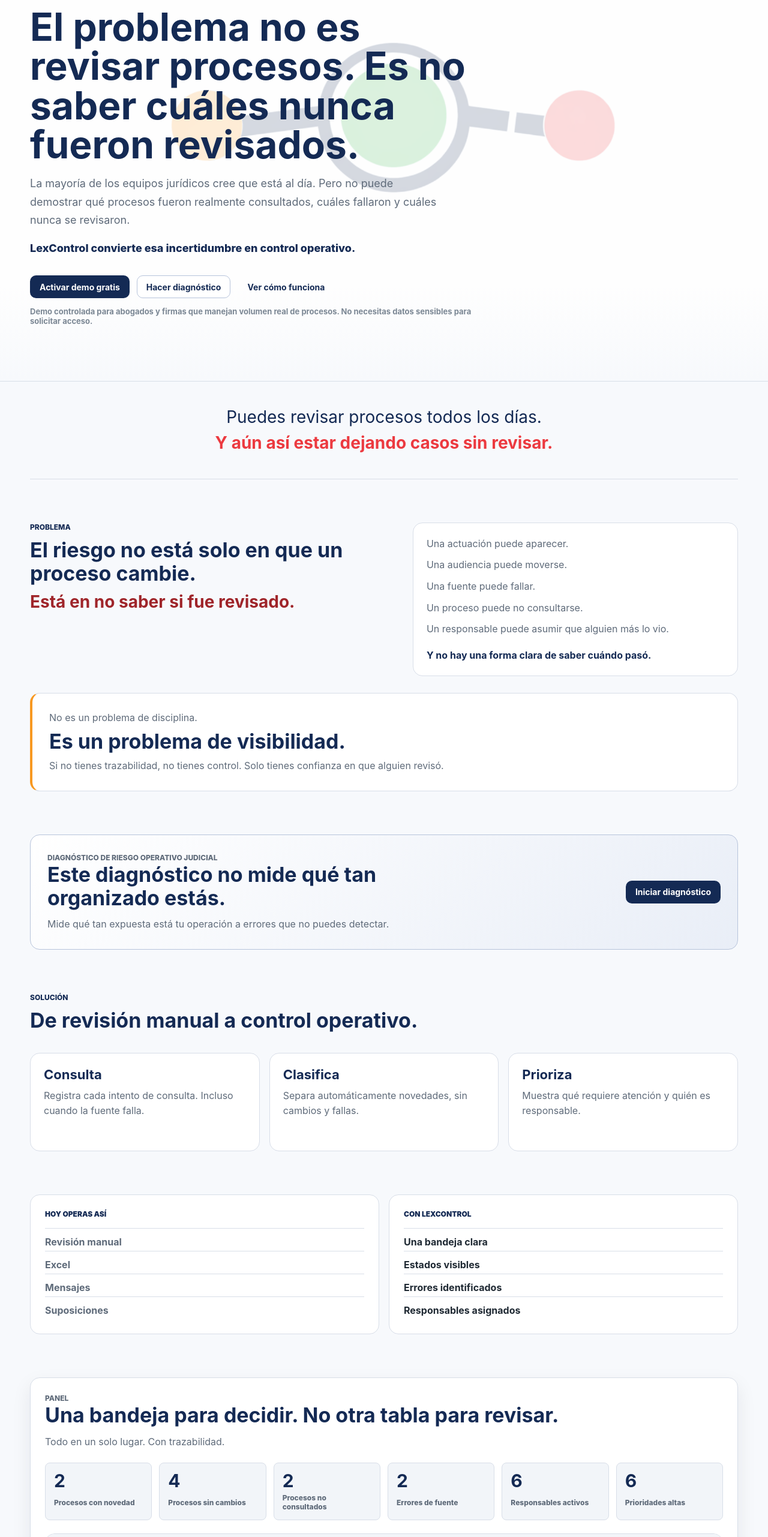
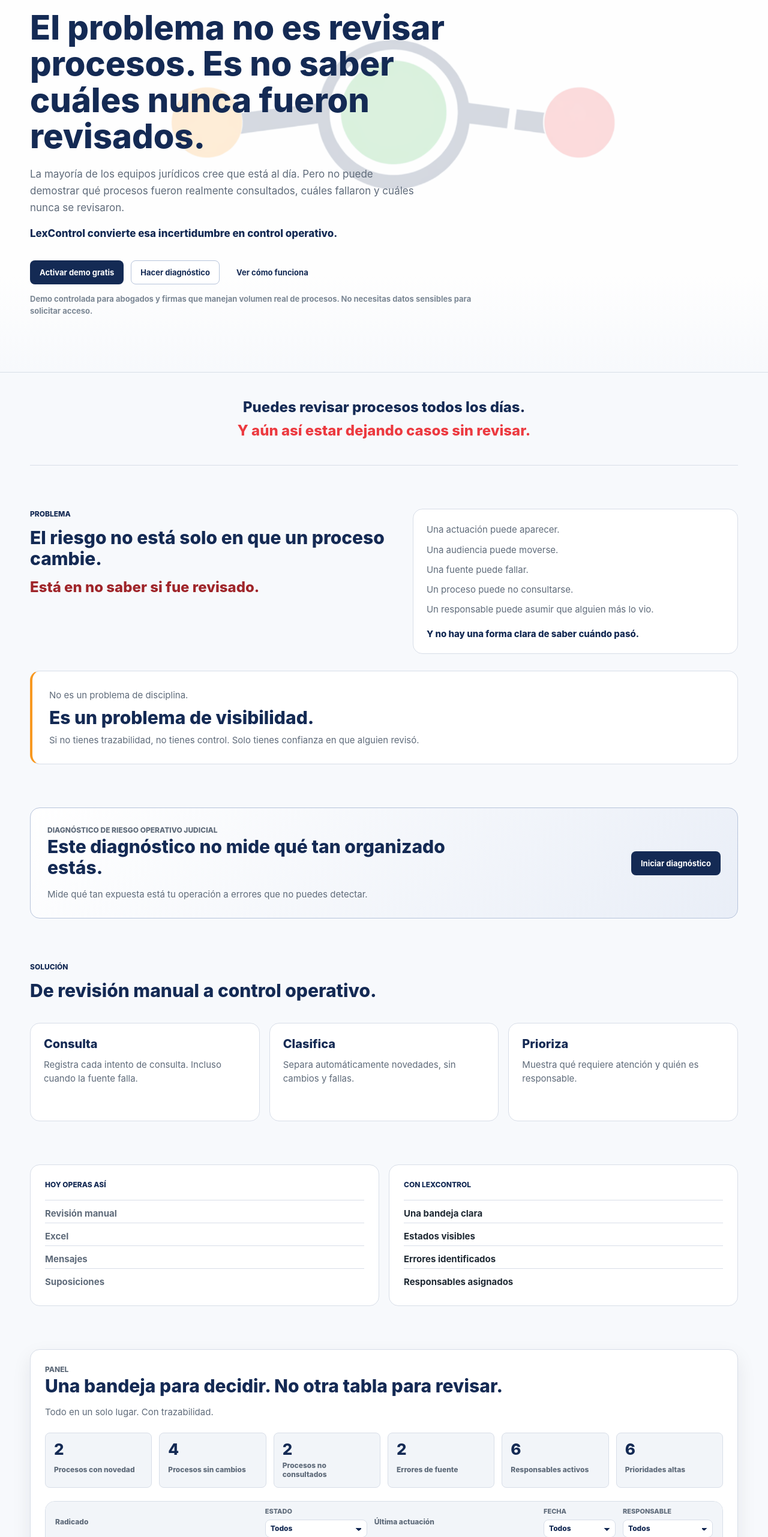
Before and after one commit to villalbajuan-maker/legal-tech, a React (Vite) app in the folder apps/web/: page / in a window 1280 px wide. Shown: the part 238-2800 px from the top of the page at 60% size. Built offline with nearby package versions, Linux system fonts and the light colour scheme.

Commit message:
Refine landing typography system

```diff
--- a/apps/web/src/styles.css
+++ b/apps/web/src/styles.css
@@ -32,6 +32,17 @@
   --border: #d8dee8;
   --surface: #ffffff;
   --surface-subtle: #f2f5f9;
+  --font-display: 56px;
+  --font-title: 30px;
+  --font-subtitle: 22px;
+  --font-lead: 17px;
+  --font-body: 15px;
+  --font-small: 13px;
+  --font-micro: 12px;
+  --line-tight: 1.08;
+  --line-title: 1.18;
+  --line-body: 1.55;
+  --line-data: 1.35;
 }
 
 * {
@@ -46,6 +57,9 @@
   margin: 0;
   min-width: 320px;
   min-height: 100vh;
+  color: var(--text);
+  font-size: var(--font-body);
+  line-height: var(--line-body);
 }
 
 button,
@@ -103,10 +117,10 @@
 .nav a,
 .navCta {
   min-height: 36px;
-  border-radius: 10px;
+  border-radius: 8px;
   padding: 8px 12px;
   color: var(--muted);
-  font-size: 14px;
+  font-size: var(--font-small);
   font-weight: 650;
 }
 
@@ -172,8 +186,8 @@
 .eyebrow {
   margin: 0 0 12px;
   color: var(--brand);
-  font-size: 12px;
-  font-weight: 800;
+  font-size: var(--font-micro);
+  font-weight: 760;
   letter-spacing: 0;
   text-transform: uppercase;
 }
@@ -186,42 +200,47 @@
 }
 
 h1 {
-  max-width: 760px;
-  margin-bottom: 18px;
-  color: var(--brand);
-  font-size: 64px;
-  line-height: 1.02;
+  max-width: 720px;
+  margin-bottom: 20px;
+  color: var(--brand);
+  font-size: var(--font-display);
+  font-weight: 820;
+  line-height: var(--line-tight);
 }
 
 h2 {
-  margin-bottom: 12px;
-  color: var(--brand);
-  font-size: 34px;
-  line-height: 1.14;
+  margin-bottom: 14px;
+  color: var(--brand);
+  font-size: var(--font-title);
+  font-weight: 800;
+  line-height: var(--line-title);
 }
 
 h3 {
   color: var(--text);
+  font-size: var(--font-subtitle);
+  font-weight: 780;
+  line-height: 1.24;
 }
 
 .lead {
-  max-width: 680px;
+  max-width: 640px;
   margin-bottom: 0;
   color: var(--muted);
-  font-size: 18px;
-  line-height: 1.7;
+  font-size: var(--font-lead);
+  line-height: 1.62;
 }
 
 .strongLead {
   margin-top: 16px;
   color: var(--brand);
-  font-weight: 800;
+  font-weight: 760;
 }
 
 .microcopy {
   margin: 14px 0 0;
   color: var(--subtle);
-  font-size: 13px;
+  font-size: var(--font-small);
   font-weight: 650;
 }
 
@@ -238,9 +257,9 @@
   justify-content: center;
   min-height: 38px;
   border: 1px solid transparent;
-  border-radius: 10px;
+  border-radius: 8px;
   padding: 9px 15px;
-  font-size: 14px;
+  font-size: var(--font-small);
   font-weight: 750;
 }
 
@@ -288,8 +307,9 @@
 .transitionSection strong {
   margin: 0;
   color: var(--brand);
-  font-size: 28px;
-  line-height: 1.24;
+  font-size: 24px;
+  font-weight: 760;
+  line-height: 1.3;
 }
 
 .transitionSection strong {
@@ -306,11 +326,11 @@
   gap: 10px;
   min-height: 42px;
   border: 1px solid var(--border);
-  border-radius: 10px;
+  border-radius: 8px;
   padding: 9px 12px;
   background: rgba(255, 255, 255, 0.92);
   color: var(--text);
-  font-size: 13px;
+  font-size: var(--font-small);
   font-weight: 700;
   box-shadow: 0 4px 12px rgb(15 23 42 / 0.08);
 }
@@ -349,8 +369,8 @@
 .problemSection h3 {
   margin: 0;
   color: var(--error-text);
-  font-size: 28px;
-  line-height: 1.16;
+  font-size: 24px;
+  line-height: 1.22;
 }
 
 .problemList,
@@ -377,13 +397,14 @@
 .modelShift p {
   margin: 0;
   color: var(--muted);
-  line-height: 1.6;
+  line-height: var(--line-body);
 }
 
 .problemList strong {
   margin-top: 8px;
   color: var(--brand);
-  line-height: 1.5;
+  font-weight: 760;
+  line-height: 1.45;
 }
 
 .problemTruth {
@@ -434,7 +455,7 @@
 .solutionCard h3 {
   margin-bottom: 10px;
   color: var(--brand);
-  font-size: 22px;
+  font-size: 20px;
 }
 
 .modelShift {
@@ -449,8 +470,8 @@
   display: block;
   margin-bottom: 16px;
   color: var(--brand);
-  font-size: 12px;
-  font-weight: 900;
+  font-size: var(--font-micro);
+  font-weight: 820;
   text-transform: uppercase;
 }
 
@@ -459,7 +480,7 @@
   border-top: 1px solid var(--border);
   padding-top: 10px;
   color: var(--text);
-  font-weight: 750;
+  font-weight: 720;
 }
 
 .modelShift article:first-child p {
@@ -487,7 +508,7 @@
 .controlHeader p {
   margin: 0;
   color: var(--muted);
-  line-height: 1.6;
+  line-height: var(--line-body);
 }
 
 .controlTools {
@@ -506,11 +527,11 @@
 .filter {
   min-height: 36px;
   border: 1px solid var(--border);
-  border-radius: 10px;
+  border-radius: 8px;
   padding: 8px 12px;
   background: #ffffff;
   color: var(--muted);
-  font-size: 13px;
+  font-size: var(--font-small);
   font-weight: 700;
 }
 
@@ -564,35 +585,37 @@
 .stateGrid strong {
   display: block;
   color: var(--brand);
-  font-size: 30px;
+  font-size: 26px;
+  font-weight: 820;
   line-height: 1;
 }
 
 .stateGrid span {
   color: var(--muted);
-  font-size: 12px;
-  font-weight: 800;
+  font-size: var(--font-micro);
+  font-weight: 760;
   line-height: 1.25;
 }
 
 .summary {
   min-height: 102px;
   border: 1px solid var(--border);
-  border-radius: 10px;
+  border-radius: 8px;
   padding: 16px;
   background: #ffffff;
 }
 
 .summary span {
   color: var(--muted);
-  font-size: 13px;
+  font-size: var(--font-small);
   font-weight: 700;
 }
 
 .summary strong {
   display: block;
   margin-top: 12px;
-  font-size: 34px;
+  font-size: 30px;
+  font-weight: 820;
   line-height: 1;
 }
 
@@ -666,7 +689,7 @@
   padding: 8px 16px;
   background: var(--surface-subtle);
   color: var(--muted);
-  font-size: 12px;
+  font-size: var(--font-micro);
   font-weight: 800;
 }
 
@@ -675,7 +698,7 @@
   gap: 5px;
   color: var(--muted);
   font-size: 11px;
-  font-weight: 900;
+  font-weight: 820;
   text-transform: uppercase;
 }
 
@@ -690,8 +713,8 @@
     linear-gradient(135deg, var(--brand) 50%, transparent 50%) calc(100% - 8px) 13px / 5px 5px no-repeat,
     #ffffff;
   color: var(--brand);
-  font-size: 12px;
-  font-weight: 800;
+  font-size: var(--font-micro);
+  font-weight: 760;
   appearance: none;
 }
 
@@ -701,8 +724,9 @@
   border-bottom: 1px solid var(--border);
   padding: 10px 16px 10px 13px;
   color: var(--text);
-  font-size: 13px;
+  font-size: var(--font-small);
   font-weight: 600;
+  line-height: var(--line-data);
 }
 
 .processRow:last-child {
@@ -737,13 +761,13 @@
   color: var(--muted);
   font-size: 11px;
   font-weight: 650;
-  line-height: 1.35;
+  line-height: var(--line-data);
 }
 
 .radicado {
   overflow-wrap: anywhere;
   color: var(--brand);
-  font-weight: 800;
+  font-weight: 760;
 }
 
 .badge {
@@ -755,8 +779,8 @@
   border: 1px solid var(--border);
   border-radius: 999px;
   padding: 3px 8px;
-  font-size: 12px;
-  font-weight: 800;
+  font-size: var(--font-micro);
+  font-weight: 760;
 }
 
 .badge.info {
@@ -786,7 +810,7 @@
 .emptyState {
   padding: 22px;
   color: var(--muted);
-  font-size: 13px;
+  font-size: var(--font-small);
   font-weight: 750;
 }
 
@@ -816,8 +840,8 @@
   padding: 8px 12px 8px 8px;
   background: #ffffff;
   color: var(--brand);
-  font-size: 14px;
-  font-weight: 900;
+  font-size: var(--font-small);
+  font-weight: 820;
   box-shadow: 0 12px 32px rgb(15 23 42 / 0.18);
   animation: lex-breathe 2.4s ease-in-out infinite;
 }
@@ -871,7 +895,7 @@
   display: block;
   color: var(--brand);
   font-size: 11px;
-  font-weight: 900;
+  font-weight: 820;
   text-transform: uppercase;
 }
 
@@ -892,8 +916,9 @@
   display: block;
   margin-top: 4px;
   color: var(--text);
-  font-size: 16px;
-  line-height: 1.25;
+  font-size: 15px;
+  font-weight: 780;
+  line-height: 1.3;
 }
 
 .lexModalHeader button {
@@ -903,8 +928,8 @@
   padding: 6px 9px;
   background: #ffffff;
   color: var(--muted);
-  font-size: 12px;
-  font-weight: 800;
+  font-size: var(--font-micro);
+  font-weight: 760;
 }
 
 .lexMessages {
@@ -941,9 +966,9 @@
   border-radius: 8px;
   padding: 10px 11px;
   color: var(--text);
-  font-size: 13px;
+  font-size: var(--font-small);
   font-weight: 650;
-  line-height: 1.45;
+  line-height: 1.48;
 }
 
 .lexMessage.lex p {
@@ -1009,8 +1034,8 @@
   padding: 7px 10px;
   background: #ffffff;
   color: var(--brand);
-  font-size: 12px;
-  font-weight: 850;
+  font-size: var(--font-micro);
+  font-weight: 760;
   box-shadow: 0 2px 8px rgb(15 23 42 / 0.05);
 }
 
@@ -1044,7 +1069,7 @@
   padding: 9px 10px;
   background: #ffffff;
   color: var(--text);
-  font-size: 13px;
+  font-size: var(--font-small);
 }
 
 .lexInputBar button {
@@ -1054,8 +1079,8 @@
   padding: 9px 12px;
   background: var(--brand);
   color: #ffffff;
-  font-size: 13px;
-  font-weight: 850;
+  font-size: var(--font-small);
+  font-weight: 780;
 }
 
 @keyframes lex-breathe {
@@ -1107,7 +1132,7 @@
 .sectionIntro p {
   margin: 0;
   color: var(--muted);
-  line-height: 1.65;
+  line-height: var(--line-body);
 }
 
 .faqGrid {
@@ -1129,9 +1154,9 @@
 .faqItem summary {
   cursor: pointer;
   color: var(--text);
-  font-size: 16px;
-  font-weight: 850;
-  line-height: 1.35;
+  font-size: 15px;
+  font-weight: 760;
+  line-height: 1.4;
 }
 
 .faqItem summary::marker {
@@ -1141,8 +1166,8 @@
 .faqItem p {
   margin: 10px 0 0;
   color: var(--muted);
-  font-size: 14px;
-  line-height: 1.55;
+  font-size: var(--font-small);
+  line-height: var(--line-body);
 }
 
 .pricingGrid {
@@ -1176,32 +1201,33 @@
   background: var(--success-soft);
   color: var(--success-text);
   font-size: 11px;
-  font-weight: 900;
+  font-weight: 820;
   text-transform: uppercase;
 }
 
 .pricingCard h3 {
   margin: 4px 0 0;
   color: var(--brand);
-  font-size: 22px;
+  font-size: 21px;
 }
 
 .pricingCard strong {
   color: var(--brand);
-  font-size: 34px;
+  font-size: 30px;
+  font-weight: 820;
   line-height: 1;
 }
 
 .pricingCard small {
   color: var(--muted);
-  font-size: 13px;
-  font-weight: 800;
+  font-size: var(--font-small);
+  font-weight: 720;
 }
 
 .pricingCard p {
   margin: 0;
   color: var(--text);
-  font-weight: 850;
+  font-weight: 760;
 }
 
 .pricingCard div {
@@ -1214,7 +1240,7 @@
   border-top: 1px solid var(--border);
   padding-top: 8px;
   color: var(--muted);
-  font-size: 13px;
+  font-size: var(--font-small);
   font-weight: 700;
   line-height: 1.4;
 }
@@ -1232,13 +1258,13 @@
 
 .pricingNote span {
   color: var(--brand);
-  font-weight: 900;
+  font-weight: 820;
 }
 
 .pricingNote p {
   margin: 0;
   color: var(--muted);
-  line-height: 1.5;
+  line-height: var(--line-body);
 }
 
 .addOnsPanel {
@@ -1253,7 +1279,7 @@
 .addOnsPanel h3 {
   margin: 0;
   color: var(--brand);
-  font-size: 24px;
+  font-size: 22px;
 }
 
 .addOnsGrid {
@@ -1273,20 +1299,21 @@
 .addOnsGrid strong {
   display: block;
   color: var(--brand);
-  font-size: 14px;
+  font-size: var(--font-small);
+  font-weight: 780;
 }
 
 .addOnsGrid p,
 .addOnsNote {
   margin: 8px 0 0;
   color: var(--muted);
-  font-size: 13px;
-  line-height: 1.45;
+  font-size: var(--font-small);
+  line-height: 1.48;
 }
 
 .addOnsNote {
   margin: 0;
-  font-weight: 750;
+  font-weight: 720;
 }
 
 .valueSection h2,
@@ -1308,7 +1335,7 @@
   min-height: 54px;
   padding: 14px;
   color: var(--text);
-  font-size: 14px;
+  font-size: var(--font-small);
   font-weight: 700;
 }
 
@@ -1332,20 +1359,20 @@
 
 .step span {
   color: var(--warning);
-  font-size: 12px;
-  font-weight: 900;
+  font-size: var(--font-micro);
+  font-weight: 820;
 }
 
 .step h3 {
   margin: 18px 0 8px;
-  font-size: 20px;
+  font-size: 19px;
 }
 
 .step p,
 .beta p {
   margin-bottom: 0;
   color: var(--muted);
-  line-height: 1.6;
+  line-height: var(--line-body);
 }
 
 .beta {
@@ -1373,8 +1400,8 @@
   padding: 8px 10px;
   background: #ffffff;
   color: var(--brand);
-  font-size: 13px;
-  font-weight: 800;
+  font-size: var(--font-small);
+  font-weight: 760;
 }
 
 .beta .button {
@@ -1397,12 +1424,15 @@
 .closingSection p {
   margin: 0;
   color: var(--muted);
+  max-width: 620px;
+  font-size: var(--font-lead);
+  line-height: 1.55;
+}
+
+.closingSection strong {
+  color: var(--brand);
   font-size: 18px;
-}
-
-.closingSection strong {
-  color: var(--brand);
-  font-size: 20px;
+  font-weight: 780;
 }
 
 .siteFooter {
@@ -1432,7 +1462,7 @@
 .footerBlock p {
   margin: 0;
   color: var(--muted);
-  font-size: 13.5px;
+  font-size: var(--font-small);
   line-height: 1.6;
 }
 
@@ -1443,15 +1473,15 @@
 
 .footerBlock span {
   color: var(--brand);
-  font-size: 12px;
-  font-weight: 900;
+  font-size: var(--font-micro);
+  font-weight: 820;
   text-transform: uppercase;
 }
 
 .footerBlock a {
   color: var(--muted);
   width: fit-content;
-  font-size: 13.5px;
+  font-size: var(--font-small);
   font-weight: 750;
 }
 
@@ -1543,12 +1573,12 @@
   right: 16px;
   min-height: 34px;
   border: 1px solid var(--border);
-  border-radius: 10px;
+  border-radius: 8px;
   padding: 6px 10px;
   background: #ffffff;
   color: var(--muted);
-  font-size: 12px;
-  font-weight: 800;
+  font-size: var(--font-micro);
+  font-weight: 760;
 }
 
 .progress {
@@ -1559,8 +1589,8 @@
 
 .progress span {
   color: var(--muted);
-  font-size: 12px;
-  font-weight: 800;
+  font-size: var(--font-micro);
+  font-weight: 760;
 }
 
 .progress div {
@@ -1586,12 +1616,12 @@
 .questionOptions button {
   min-height: 48px;
   border: 1px solid var(--border);
-  border-radius: 10px;
+  border-radius: 8px;
   padding: 12px 14px;
   background: #ffffff;
   color: var(--text);
   text-align: left;
-  font-weight: 750;
+  font-weight: 720;
 }
 
 .questionOptions button:hover {
@@ -1608,16 +1638,16 @@
 .resultPanel p {
   margin: 0;
   color: var(--muted);
-  line-height: 1.65;
+  line-height: var(--line-body);
 }
 
 .resultStatement {
   border-left: 4px solid var(--error);
-  border-radius: 10px;
+  border-radius: 8px;
   padding: 14px;
   background: var(--error-soft);
   color: var(--error-text);
-  font-weight: 850;
+  font-weight: 780;
   line-height: 1.5;
 }
 
@@ -1641,7 +1671,7 @@
 .activationStep p {
   margin: 0;
   color: var(--muted);
-  line-height: 1.65;
+  line-height: var(--line-body);
 }
 
 .demoTerms {
@@ -1663,15 +1693,16 @@
   margin: 0 0 4px;
   color: var(--brand);
   font-size: 15px;
+  font-weight: 780;
 }
 
 .demoTerms span {
   border-left: 3px solid var(--brand-border);
   padding-left: 9px;
   color: var(--text);
-  font-size: 13px;
+  font-size: var(--font-small);
   font-weight: 700;
-  line-height: 1.35;
+  line-height: var(--line-data);
 }
 
 .activationQuestions,
@@ -1686,8 +1717,8 @@
   display: grid;
   gap: 7px;
   color: var(--text);
-  font-size: 13px;
-  font-weight: 800;
+  font-size: var(--font-small);
+  font-weight: 760;
 }
 
 .activationQuestions select,
@@ -1729,15 +1760,15 @@
   display: grid;
   gap: 7px;
   color: var(--text);
-  font-size: 13px;
-  font-weight: 800;
+  font-size: var(--font-small);
+  font-weight: 760;
 }
 
 .signup input,
 .signup select {
   min-height: 40px;
   border: 1px solid var(--border);
-  border-radius: 10px;
+  border-radius: 8px;
   padding: 9px 11px;
   background: #ffffff;
   color: var(--text);
@@ -1773,7 +1804,7 @@
   }
 
   h1 {
-    font-size: 46px;
+    font-size: 44px;
   }
 
   .controlHeader,
@@ -1865,15 +1896,15 @@
   }
 
   h1 {
-    font-size: 38px;
+    font-size: 36px;
   }
 
   h2 {
-    font-size: 28px;
+    font-size: 26px;
   }
 
   .lead {
-    font-size: 16px;
+    font-size: 15px;
   }
 
   .heroStatus {
```
